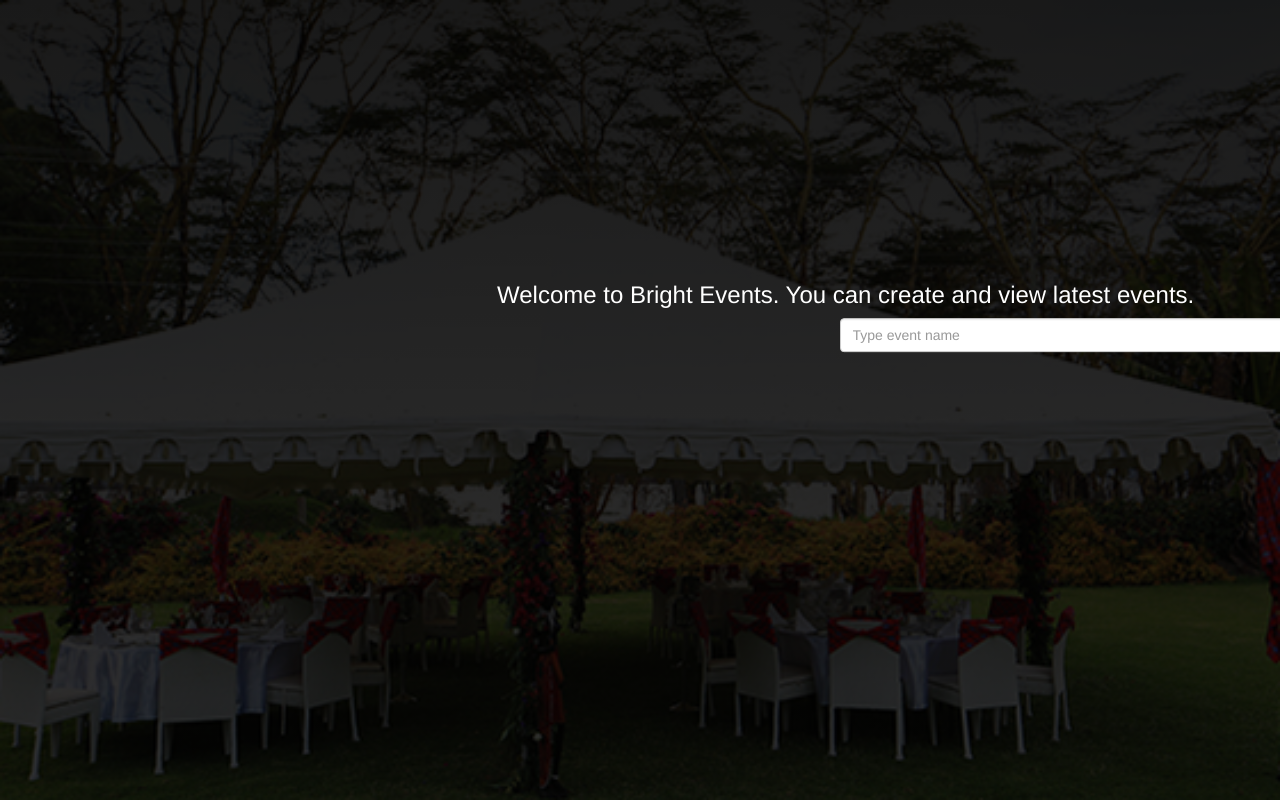
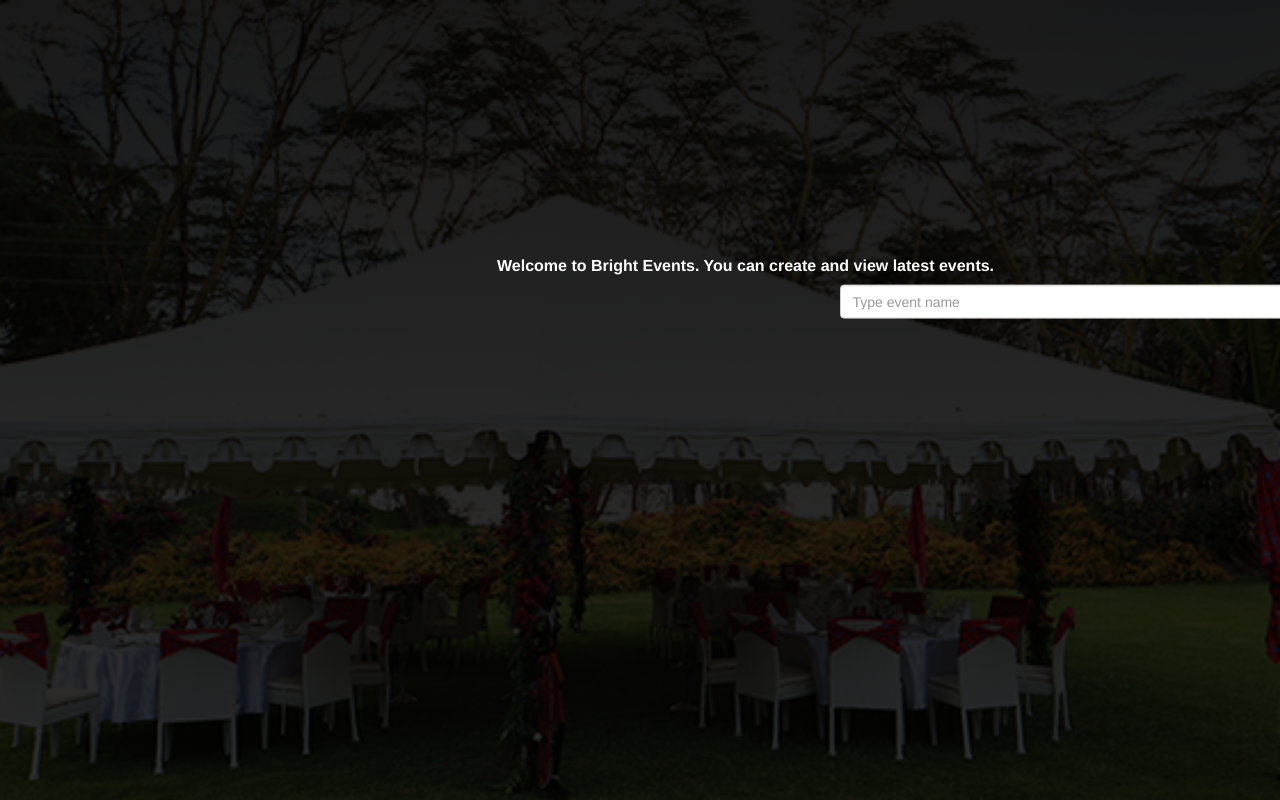
Before and after one commit to Rodgers-M/Bright_events, a Python web app: template designs/ui/templates/index.html in a window 1280 px wide; the page is wider, and only the part inside the window is pictured. Run offline with Jinja, Linux system fonts and the light colour scheme; the template is opened without the code that fills it, so the values that code supplies are empty; some libraries are stand-ins or nearby versions.

Commit message:
(style) : add style for headings and paragraphs

```diff
--- a/designs/ui/static/styles.css
+++ b/designs/ui/static/styles.css
@@ -1,3 +1,14 @@
+/* ------------------------------------------------------
+ * General styles
+ * -----------------------------------------------------*/
+
+/* Headings */
+h1,h2,h3,h4,h5,h6{font-weight : bold;}
+h1{font-size : 24px;}
+h2{font-size : 20px;}
+h3{font-size : 16px;}
+p{font-size : 14px;}
+
 /* ------------------------------------------------------
  * Index page styles
  * -----------------------------------------------------*/
```
